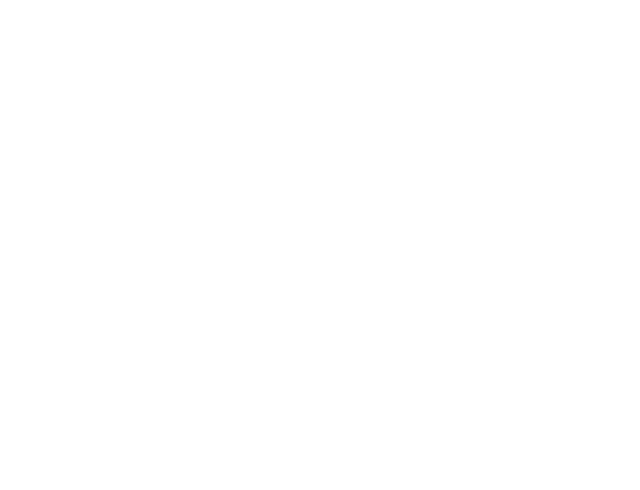
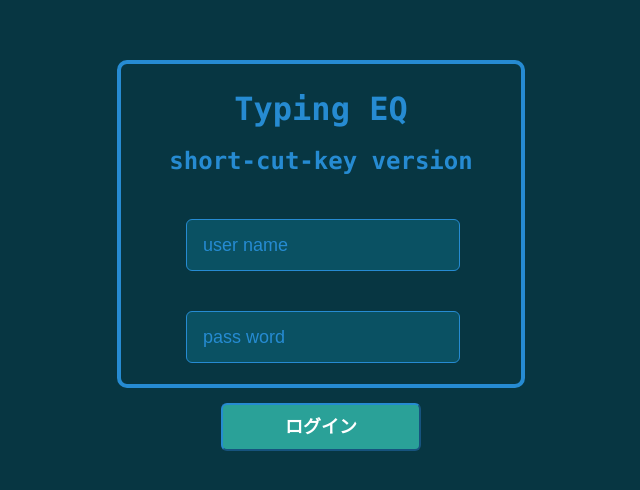
Before and after one commit to kobakichi/React_Flask_app, a React (Create React App) app in the folder front/React/: page /login in a window 1280 px wide. Before the commit this address had no page. Shown: the part 176-666 px from the top of the page, without its empty margins (319-959 px from the left). Built offline with nearby package versions, Linux system fonts and the light colour scheme.

Commit message:
typesディレクトリへ切り分けと、ログイン画面作成

```diff
--- /dev/null
+++ b/front/React/src/components/Login/Login.module.css
@@ -0,0 +1,29 @@
+.wrapper {
+  height: 100%;
+  width: 100%;
+  background-color: rgba(7, 54, 66, 1);
+  color: #268bd2;
+  display: flex;
+  justify-content: center;
+  align-items: center;
+}
+
+.container {
+  border: solid 4px;
+  width: 400px;
+  height: 40%;
+  border-color: #268bd2;
+  border-radius: 10px;
+  display: flex;
+  align-items: center;
+  flex-direction: column;
+}
+
+.form {
+  width: 60%;
+  padding-right: 30px;
+}
+
+.button {
+  padding-left: 30px;
+}
--- /dev/null
+++ b/front/React/src/components/Login/Login.tsx
@@ -0,0 +1,49 @@
+import { Box, Button, Input, Stack, StylesProvider } from "@chakra-ui/react";
+import React, { memo, VFC } from "react";
+import { SubTitle } from "../Register/SubTitle/SubTitle";
+import { Title } from "../Register/Title/Title";
+import styles from "./Login.module.css";
+
+export const Login: VFC = memo(() => {
+  return (
+    <div className={styles.wrapper}>
+      <div className={styles.container}>
+        <Title text="Typing EQ" />
+        <SubTitle text="short-cut-key version" />
+        <div className={styles.form}>
+          <Stack spacing={10}>
+            <Input
+              color={"white"}
+              size={"lg"}
+              placeholder="user name"
+              background={"#0A5163"}
+              borderColor={"#268BD2"}
+              _placeholder={{ opacity: 1, color: "#268BD2" }}
+            />
+            <Input
+              type="password"
+              color={"white"}
+              size={"lg"}
+              background={"#0A5163"}
+              borderColor={"#268BD2"}
+              placeholder="pass word"
+              _placeholder={{ opacity: 1, color: "rgba(38, 139, 210, 1)" }}
+            />
+            <div className={styles.button}>
+              <Button
+                size={"lg"}
+                width="200px"
+                background={"#2AA198"}
+                borderColor={"#268BD2"}
+                color={"white"}
+                _hover={{ background: "#36DBCE", cursor: "pointer" }}
+              >
+                ログイン
+              </Button>
+            </div>
+          </Stack>
+        </div>
+      </div>
+    </div>
+  );
+});
--- a/front/React/src/router/Router.tsx
+++ b/front/React/src/router/Router.tsx
@@ -1,6 +1,7 @@
 import React from "react";
 import { Routes, Route } from "react-router-dom";
 import { Home } from "../components/Home/Home";
+import { Login } from "../components/Login/Login";
 import { Register } from "../components/Register/Register";
 
 export const Router = () => {
@@ -9,6 +10,7 @@
       <Routes>
         <Route path="/" element={<Home />} />
         <Route path="register" element={<Register />} />
+        <Route path="login" element={<Login />} />
       </Routes>
     </>
   );
--- /dev/null
+++ b/front/React/src/types/User.ts
@@ -0,0 +1,6 @@
+// バックエンドからのレスポンスの型定義
+export type RegisterUser = {
+  username: string;
+  password: string;
+  access_token: string;
+};
```
Also changed, not shown: front/React/src/components/Register/Register.tsx (+1 -6 lines).
